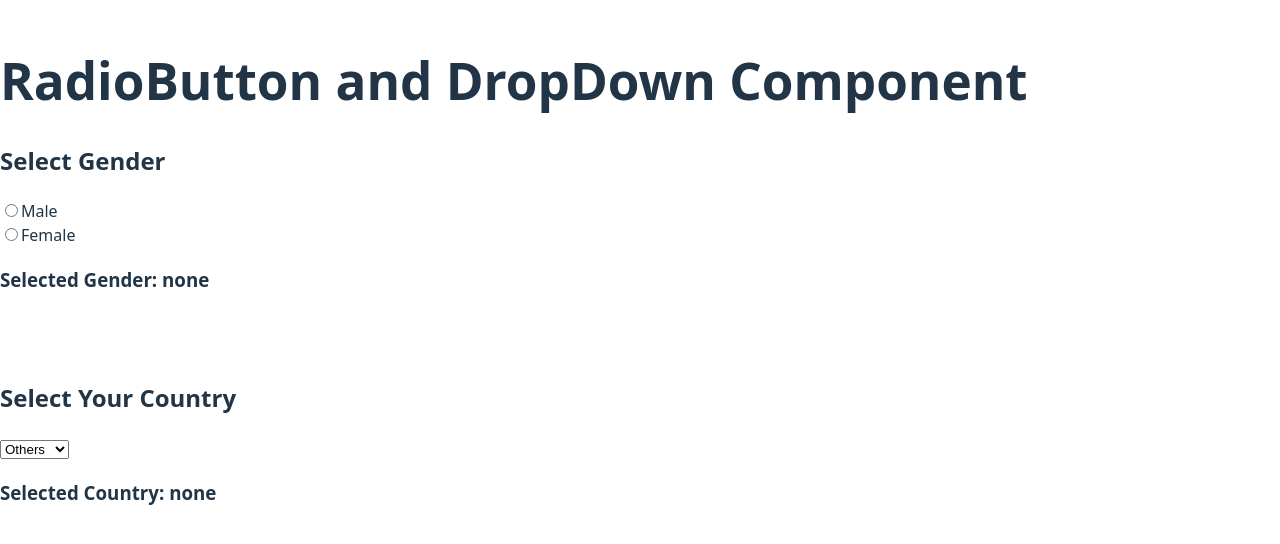
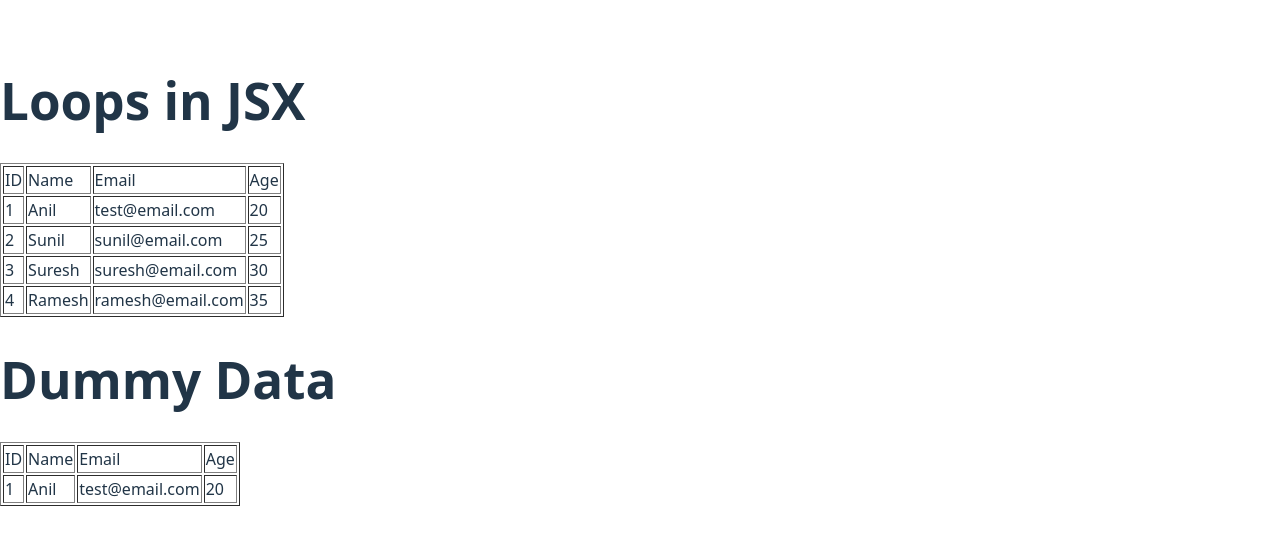
Before and after one commit to atulendrasinghyadav/React-Practice, a React (Vite) app: page / in a window 1280 px wide. Shown: the part 128-672 px from the top of the page. Built offline with nearby package versions, Linux system fonts and the light colour scheme.

Commit message:
Understood loops in jsx in react on 16 feb

```diff
--- a/src/App.jsx
+++ b/src/App.jsx
@@ -62,6 +62,7 @@ import Input from "./Input"
 import MultipleControlledInput from "./MultipleControlledInput";
 import HandleCheckBox from "./HandleCheckbox";
 import RadioButton from "./RadioButton";
+import LoopsinJSX from "./LoopsInJSX";
 
 function App(){
   return(
@@ -99,7 +100,9 @@ function App(){
 
       {/* <HandleCheckBox /> */}
 
-      <RadioButton />
+      {/* <RadioButton /> */}
+
+      <LoopsinJSX />
     </div>
   )
 }
--- /dev/null
+++ b/src/LoopsInJSX.jsx
@@ -0,0 +1,80 @@
+function LoopsinJSX(){
+    const userData = [
+        {
+            id: 1,
+            name: "Anil",
+            email: "test@email.com",
+            age: 20
+        },
+        {
+            id: 2,
+            name: "Sunil",
+            email: "sunil@email.com",
+            age: 25
+        },
+        {
+            id: 3,
+            name: "Suresh",
+            email: "suresh@email.com",
+            age: 30
+        },
+        {
+            id: 4,
+            name: "Ramesh",
+            email: "ramesh@email.com",
+            age: 35
+        }
+    ]
+    return(
+        <div>
+            <h1>Loops in JSX</h1>
+
+            <table border = "1">
+                <thead>
+                    <tr>
+                        <td>ID</td>
+                        <td>Name</td>
+                        <td>Email</td>
+                        <td>Age</td>
+                    </tr>
+                </thead>
+                <tbody>
+                    {
+                        userData.map((user) => {
+                            return(
+                                <tr key={user.id}>
+                                    <td>{user.id}</td>
+                                    <td>{user.name}</td>
+                                    <td>{user.email}</td>
+                                    <td>{user.age}</td>
+                                </tr>
+                            )
+                        })
+                    }
+                </tbody>
+            </table>
+
+            <h1>Dummy Data</h1>
+            <table border="1">
+                <thead>
+                    <tr>
+                        <td>ID</td>
+                        <td>Name</td>
+                        <td>Email</td>
+                        <td>Age</td>
+                    </tr>
+                </thead>
+                <tbody>
+                    <tr>
+                        <td>1</td>
+                        <td>Anil</td>
+                        <td>test@email.com</td>
+                        <td>20</td>
+                    </tr>
+                </tbody>
+            </table>
+        </div>
+    )
+}
+
+export default LoopsinJSX;
```
